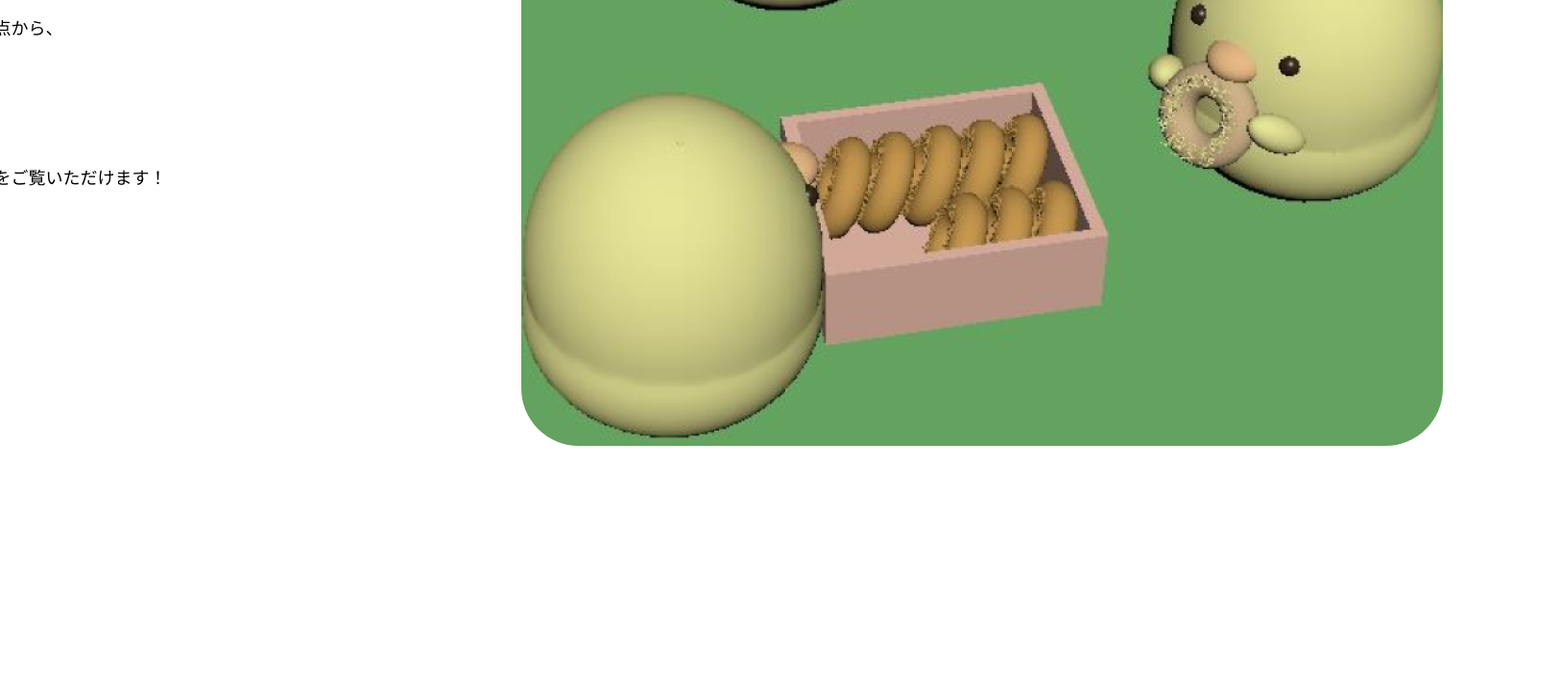
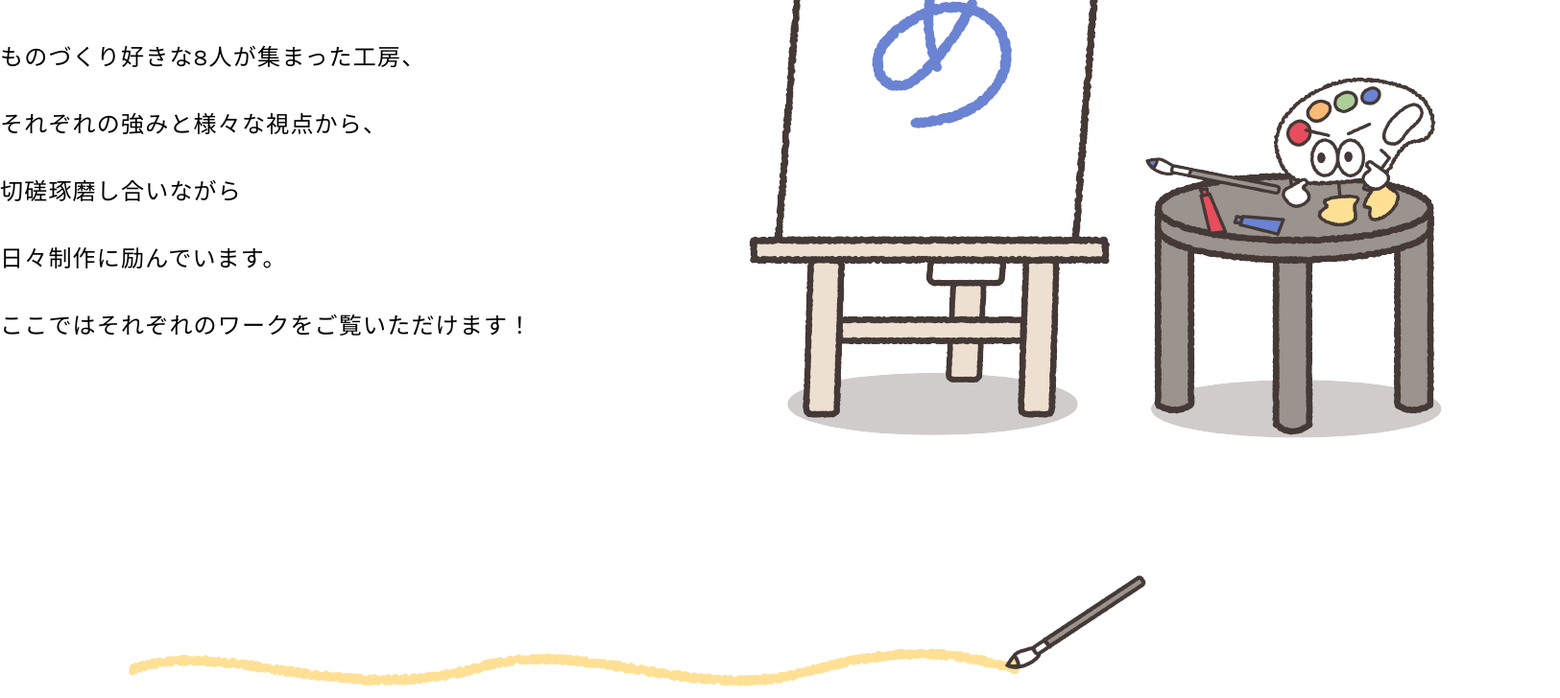
Before and after one commit to vel-3633f/atabou-profile-site, a React (Vite) app: page / in a window 1280 px wide. Shown: the part 1700-2428 px from the top of the page at 96% size, 1625 px wide, since content can reach past the window. Built offline with nearby package versions, Linux system fonts and the light colour scheme.

Commit message:
aboutまで実装

```diff
--- a/src/components/About.jsx
+++ b/src/components/About.jsx
@@ -1,9 +1,11 @@
 import { aboutSentence } from "../consts/sentense";
-import about from "/img/about.png";
+import abouBeside from "/img/materialImg/aboutBeside.png";
+import aboutUnder from "/img/materialImg/aboutUnder.png";
 
 const About = () => {
   return (
-    <div className="flex justify-between w-[1725px] mt-[200px]">
+    <section className="w-full ">
+      <div className="flex justify-between w-[1625px] mt-[200px] mx-auto">
         <div>
           <p className="mt-[110px]" style={Styles.fontSize24} id="about1">
             about・・・
@@ -11,22 +13,20 @@ const About = () => {
           <p className="mt-5" style={Styles.fontSize36}>
             あたりまえ工房とは?
           </p>
-        <div className="mt-[90px]" style={Styles.fontSize18}>
+          <div className="mt-[90px]" style={Styles.fontSize24}>
             {aboutSentence.map((value, index) => (
-            <p className="mb-[25px]" key={index}>
+              <p className="leading-[70px] tracking-wider" key={index}>
                 {value}
               </p>
             ))}
           </div>
         </div>
         <div>
-        <img
-          src={about}
-          alt="about"
-          className="w-[960px] h-[810px] rounded-[60px]"
-        />
+          <img src={abouBeside} alt="about" />
         </div>
       </div>
+      <img src={aboutUnder} alt="abourUnder" />
+    </section>
   );
 };
 
--- a/src/components/First.jsx
+++ b/src/components/First.jsx
@@ -11,7 +11,7 @@ import titleLogo from "/img/materialImg/1/titleLogo.png";
 
 const First = () => {
   return (
-    <div className="relative w-[1725px] h-[975px]">
+    <div className="relative w-[1725px] h-[1035px]">
       <img src={backImg} alt="backImg" className="absolute top-0 z-0" />
       <img src={nail} alt="nail" className="absolute top-0" />
       <img src={thread} alt="thread" className="absolute top-0" />
```
Also changed, not shown: public/img/materialImg/aboutBeside.png (renamed from public/img/materialImg/about横.png), public/img/materialImg/aboutUnder.png (renamed from public/img/materialImg/about下.png). Lines whose indentation alone changed are shown as unchanged.
